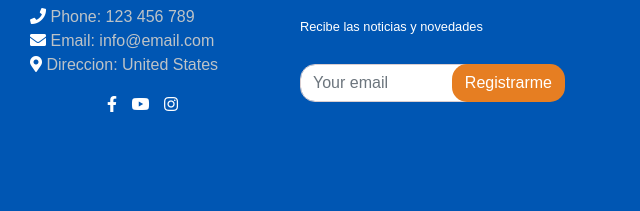
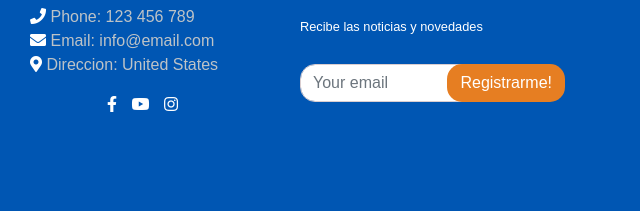
Before and after one commit to profegauthier/landingtest2, a plain HTML site: page index.html in a window 1280 px wide. Shown: the part 5026-5237 px from the top of the page, 640-1280 px from the left. Drawn offline with nearby package versions, Linux system fonts and the light colour scheme.

Commit message:
dale q va

```diff
--- a/index.html
+++ b/index.html
@@ -609,7 +609,7 @@
 
                         <span class="input-group-btn">
                             <input type="text" class="form-control" placeholder="Your email">
-                            <button class="btn btn-default" type="button">Registrarme</button>
+                            <button class="btn btn-default" type="button">Registrarme!</button>
                         </span>
                     </div>
                 </div>
```
